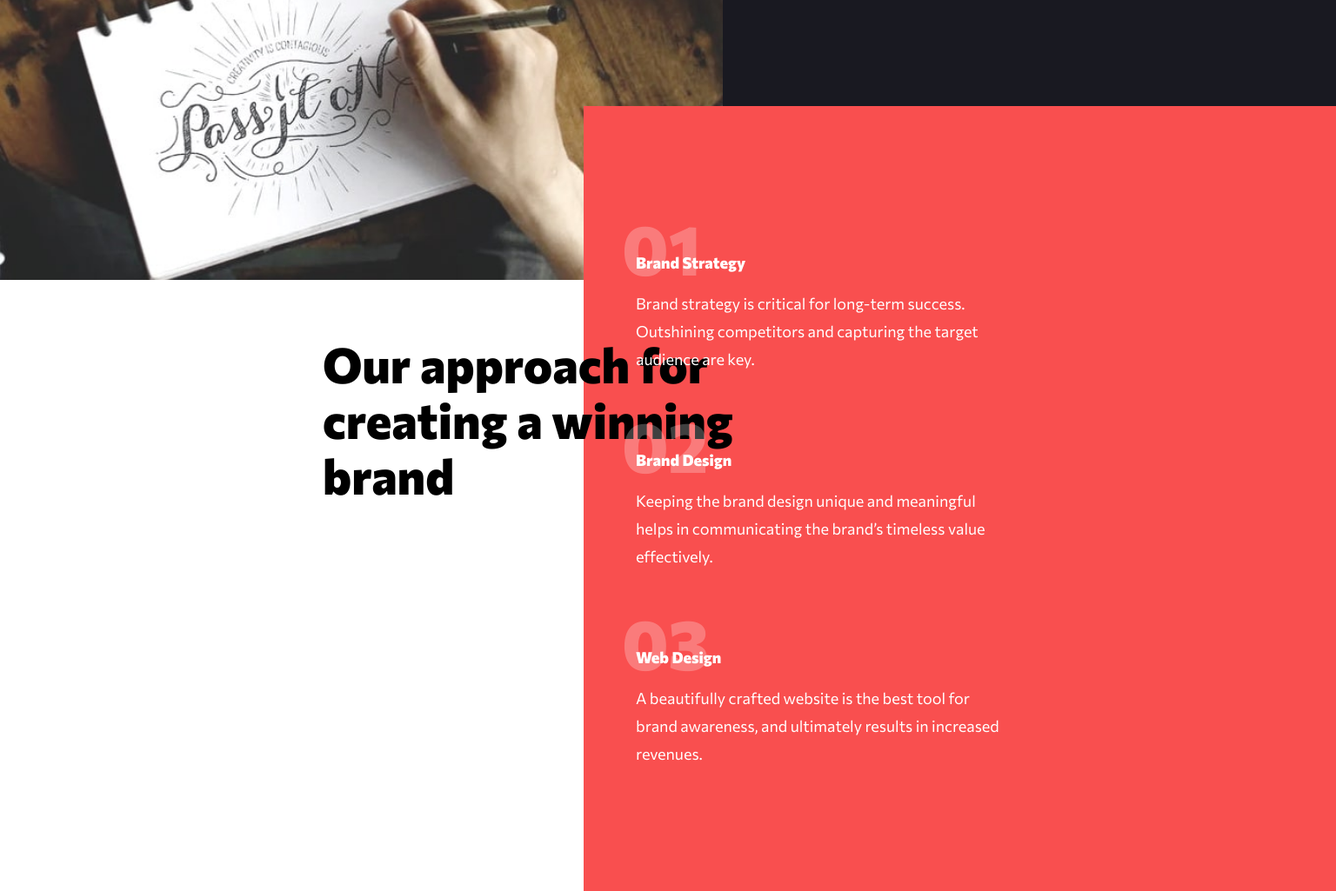
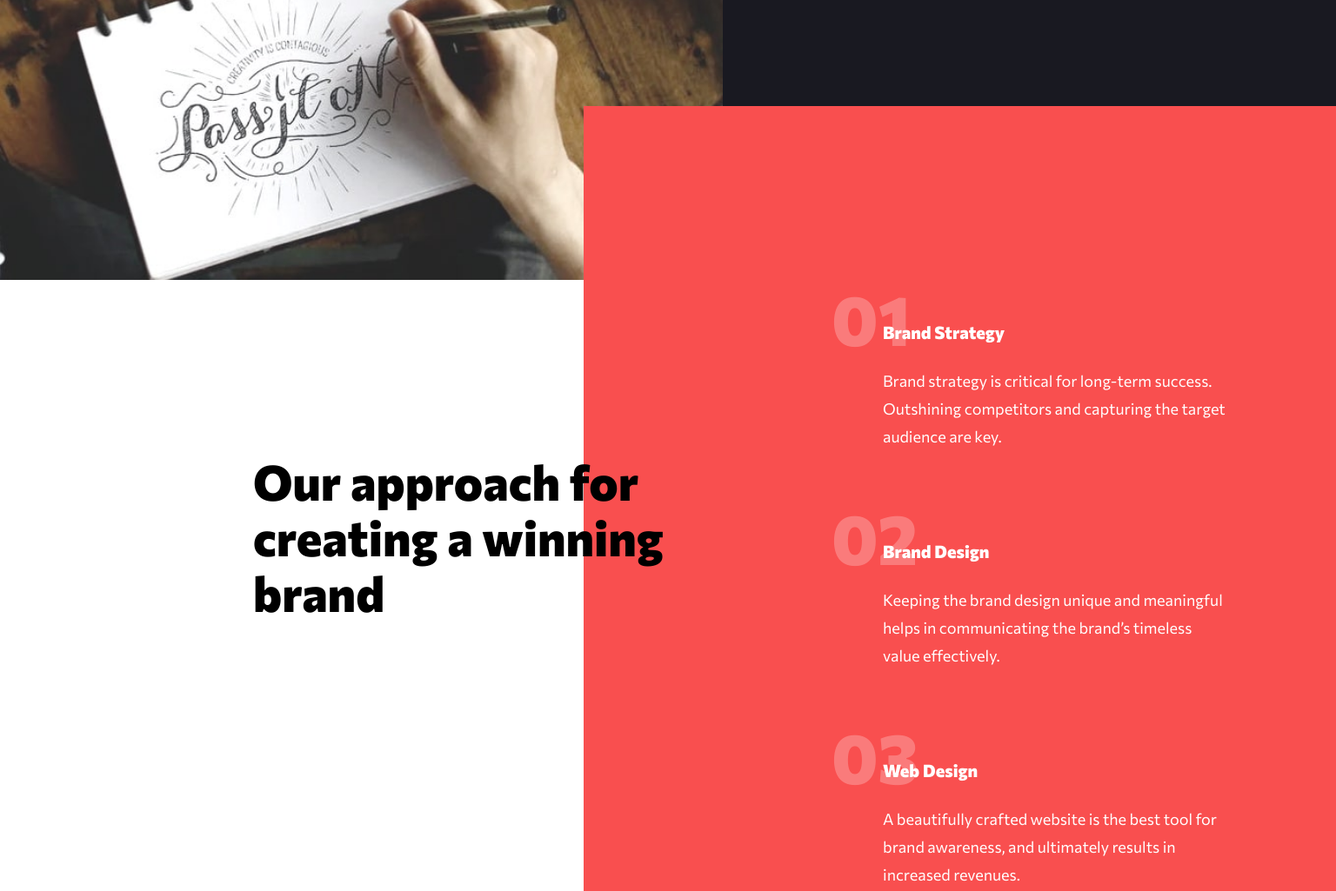
Before and after one commit to richieAiello/creative-agency-website, a website built with Parcel: page src/index.html in a window 1536 px wide. Shown: the part 1640-2665 px from the top of the page at 87% size. Built offline with nearby package versions, Linux system fonts and the light colour scheme.

Commit message:
Styled main section approach main.scss.

```diff
--- a/src/main.scss
+++ b/src/main.scss
@@ -416,7 +416,7 @@ $light-red: #FF9393;
       opacity: 25%;
       position: absolute;
       left: -16px;
-      top: -45px;
+      top: -44px;
     }
 
     &__bg-left {
@@ -426,7 +426,7 @@ $light-red: #FF9393;
     @media(min-width: 768px) {
 
       &__context {
-        padding: 10.25rem 0 0;
+        padding: 10.25rem 0 0 3.7rem;
         position: relative;
       }
 
@@ -438,13 +438,41 @@ $light-red: #FF9393;
       }
 
       &__article {
-        margin-left: 3.75rem;
-        padding-right: 2.5rem;
+        margin-left: 0;
+      }
+
+      &__text {
+        max-width: 34ch;
       }
 
       &__bg-left {
         display: block;
         background-color: $white;
+      }
+    }
+
+    @media(min-width: 1440px) {
+
+      &__context {
+        padding: 15.25rem 0 0 21.5rem;
+      }
+
+      &__heading {
+        top: 400px;
+        left: -380px;
+      }
+
+      &__article:nth-of-type(2) {
+        margin: 6.25rem 0;
+      }
+
+      &__sub-heading {
+        font-size: 1.25rem;
+        margin-bottom: 1.5rem;
+      }
+
+      .bg-number {
+        left: -59px;
       }
     }
   }
```
